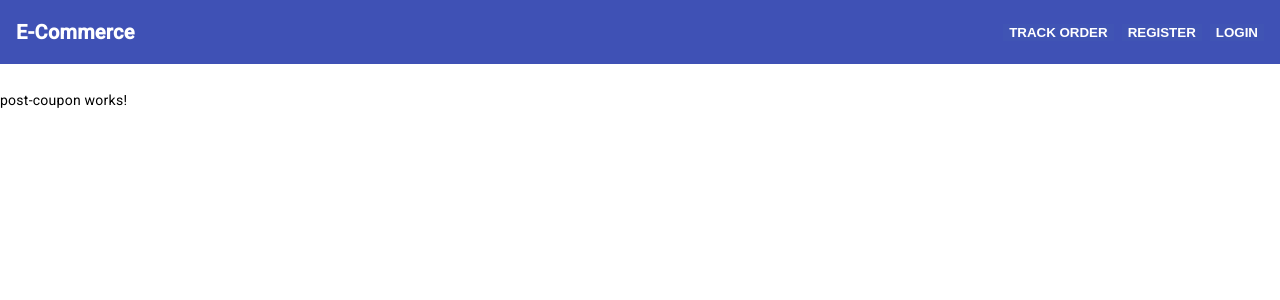
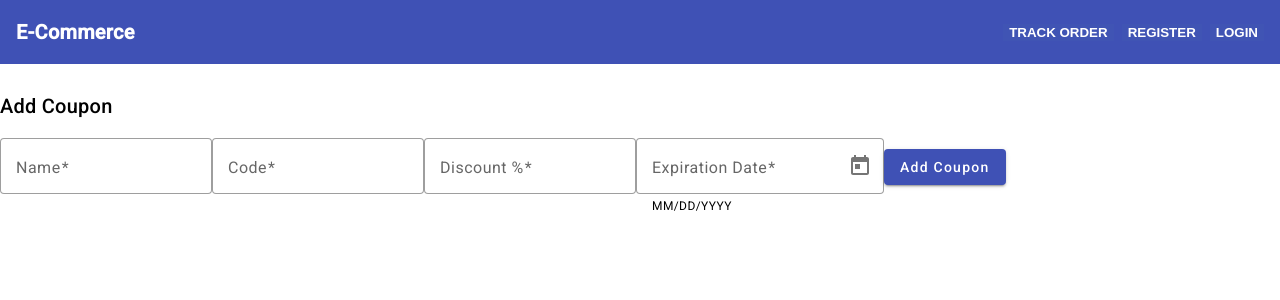
Before and after one commit to Sithum9999/E-Commerce-Frontend, an Angular app: page /admin/post-coupon in a window 1280 px wide. Shown: the top 300 px of the page. Built offline with nearby package versions, Linux system fonts and the light colour scheme.

Commit message:
update post - coupon html and ts files

```diff
--- a/src/app/admin/component/post-coupon/post-coupon.component.html
+++ b/src/app/admin/component/post-coupon/post-coupon.component.html
@@ -1 +1,35 @@
-<p>post-coupon works!</p>
+<div class="container">
+    <h2>Add Coupon</h2>
+
+    <form [formGroup]="couponForm" (ngSubmit)="addCoupon()">
+        <mat-form-field appearance="outline" class="form-field">
+            <mat-label>Name</mat-label>
+            <input matInput type="text" placeholder="Name" formControlName="name" />
+            <mat-error *ngIf="couponForm.get('name')?.hasError('required')">This input is required!</mat-error>
+        </mat-form-field>
+
+        <mat-form-field appearance="outline" class="form-field">
+            <mat-label>Code</mat-label>
+            <input matInput type="text" placeholder="Code" formControlName="code" />
+            <mat-error *ngIf="couponForm.get('code')?.hasError('required')">This input is required!</mat-error>
+        </mat-form-field>
+
+        <mat-form-field appearance="outline" class="form-field">
+            <mat-label>Discount %</mat-label>
+            <input matInput type="number" placeholder="Discount" formControlName="discount" />
+            <mat-error *ngIf="couponForm.get('discount')?.hasError('required')">This input is required!</mat-error>
+        </mat-form-field>
+
+        <mat-form-field appearance="outline" class="form-field">
+            <mat-label>Expiration Date</mat-label>
+            <input matInput [matDatepicker]="picker" formControlName="expirationDate">
+            <mat-hint>MM/DD/YYYY</mat-hint>
+            <mat-datepicker-toggle matSuffix [for]="picker"></mat-datepicker-toggle>
+            <mat-datepicker #picker></mat-datepicker>
+            <mat-error *ngIf="couponForm.get('expirationDate')?.hasError('required')">This input is
+                required!</mat-error>
+        </mat-form-field>
+
+        <button mat-raised-button color="primary" type="submit">Add Coupon</button>
+    </form>
+</div>
--- a/src/app/admin/component/post-coupon/post-coupon.component.ts
+++ b/src/app/admin/component/post-coupon/post-coupon.component.ts
@@ -1,12 +1,60 @@
+import { NgIf } from '@angular/common';
 import { Component } from '@angular/core';
+import { FormBuilder, FormGroup, ReactiveFormsModule, Validators } from '@angular/forms';
+import { MatButtonModule } from '@angular/material/button';
+import { MatFormFieldModule } from '@angular/material/form-field';
+import { MatInputModule } from '@angular/material/input';
+import { MatDatepickerModule } from '@angular/material/datepicker';
+import { MatNativeDateModule } from '@angular/material/core';
+import { MatSnackBar } from '@angular/material/snack-bar';
+import { Router } from '@angular/router';
+import { AdminService } from '../../service/admin.service';
 
 @Component({
   selector: 'app-post-coupon',
   standalone: true,
-  imports: [],
+  imports: [NgIf, ReactiveFormsModule, MatFormFieldModule, MatInputModule, MatButtonModule, MatDatepickerModule, MatNativeDateModule],
   templateUrl: './post-coupon.component.html',
   styleUrl: './post-coupon.component.css'
 })
 export class PostCouponComponent {
 
+  couponForm!: FormGroup;
+
+  constructor(
+    private fb: FormBuilder,
+    private router: Router,
+    private snackBar: MatSnackBar,
+    private adminService: AdminService
+  ) { }
+
+  ngOnInit(): void {
+    this.couponForm = this.fb.group({
+      name: [null, [Validators.required]],
+      code: [null, [Validators.required]],
+      discount: [null, [Validators.required]],
+      expirationDate: [null, [Validators.required]],
+    });
+  }
+
+  addCoupon() {
+    if (this.couponForm.valid) {
+      this.adminService.addCoupon(this.couponForm.value).subscribe((res) => {
+        if (res.id != null) {
+          this.snackBar.open('Coupon Posted Successfully!', 'Close', {
+            duration: 5000
+          });
+          this.router.navigateByUrl('/admin/dashboard');
+        } else {
+          this.snackBar.open(res.message, 'Close', {
+            duration: 5000,
+            panelClass: 'error-snackbar'
+          });
+        }
+      });
+    } else {
+      this.couponForm.markAllAsTouched();
+    }
+  }
+
 }
```
